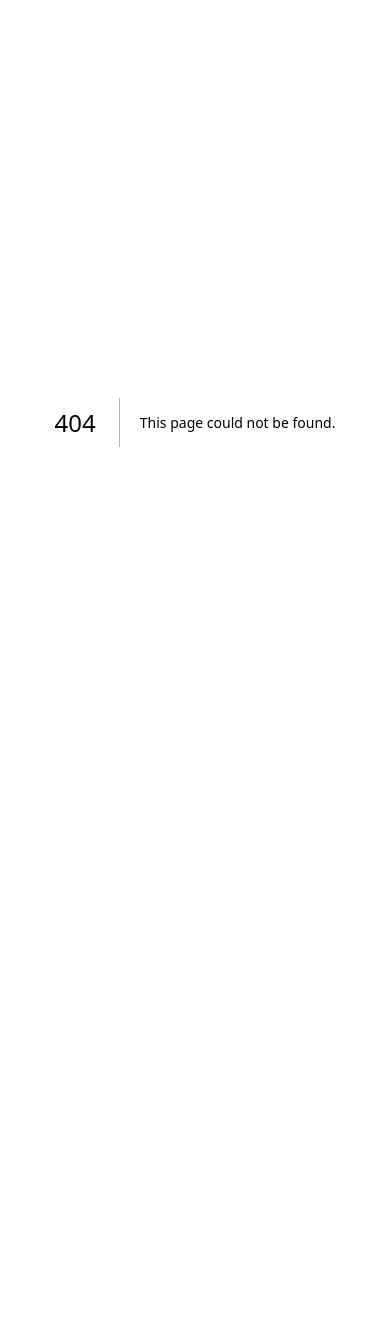
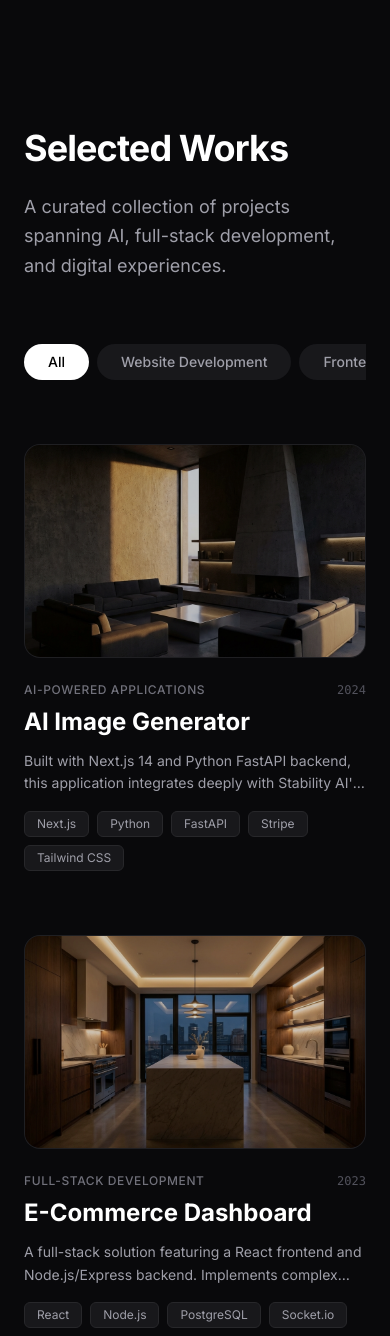
Before and after one commit to dilshandevxx/portfolio-upwork-my-work, a Next.js app: page /projects in a window 390 px wide. Before the commit this address had no page. Shown: the top 1336 px of the page. Before the commit the page ends 844 px from the top, so only its background shows below. Built offline with nearby package versions, Linux system fonts and the light colour scheme.

Commit message:
change mobile nav bar

```diff
--- /dev/null
+++ b/app/projects/page.tsx
@@ -0,0 +1,115 @@
+"use client";
+
+import { useState } from "react";
+import { motion, AnimatePresence } from "framer-motion";
+import { projects, categories, ProjectCategory } from "@/lib/projects";
+import Image from "next/image";
+import { ArrowUpRight, Github } from "lucide-react";
+
+export default function ProjectsPage() {
+  const [activeCategory, setActiveCategory] = useState<ProjectCategory>("All");
+
+  const filteredProjects = projects.filter(
+    (project) => activeCategory === "All" || project.category === activeCategory
+  );
+
+  return (
+    <div className="min-h-screen bg-zinc-950 px-6 pt-32 pb-24">
+      <div className="max-w-7xl mx-auto">
+        {/* Header */}
+        <div className="mb-16">
+          <h1 className="text-4xl md:text-7xl font-bold text-white mb-6 tracking-tight">
+            Selected Works
+          </h1>
+          <p className="text-zinc-400 text-lg md:text-xl max-w-2xl leading-relaxed">
+            A curated collection of projects spanning AI, full-stack development, and digital experiences.
+          </p>
+        </div>
+
+        {/* Filter Bar */}
+        <div className="mb-12 overflow-x-auto pb-4 scrollbar-hide">
+          <div className="flex items-center gap-2">
+            {categories.map((category) => (
+              <button
+                key={category}
+                onClick={() => setActiveCategory(category)}
+                className={`px-6 py-2 rounded-full text-sm font-medium whitespace-nowrap transition-all duration-300 ${
+                  activeCategory === category
+                    ? "bg-white text-black"
+                    : "bg-zinc-900 text-zinc-400 hover:text-white hover:bg-zinc-800"
+                }`}
+              >
+                {category}
+              </button>
+            ))}
+          </div>
+        </div>
+
+        {/* Grid */}
+        <motion.div
+            layout
+            className="grid grid-cols-1 md:grid-cols-2 lg:grid-cols-2 gap-8 gap-y-16"
+        >
+          <AnimatePresence mode="popLayout">
+            {filteredProjects.map((project) => (
+              <motion.div
+                layout
+                initial={{ opacity: 0, scale: 0.9 }}
+                animate={{ opacity: 1, scale: 1 }}
+                exit={{ opacity: 0, scale: 0.9 }}
+                transition={{ duration: 0.3 }}
+                key={project.id}
+                className="group cursor-pointer"
+              >
+                {/* Image Container */}
+                <div className="relative aspect-[16/10] bg-zinc-900 rounded-2xl overflow-hidden mb-6 border border-zinc-800/50">
+                    <div className="absolute inset-0 bg-black/20 group-hover:bg-transparent transition-colors duration-500 z-10" />
+                    <Image
+                        src={project.image}
+                        alt={project.title}
+                        fill
+                        className="object-cover transition-transform duration-700 group-hover:scale-105"
+                    />
+
+                    {/* Floating Links */}
+                    <div className="absolute top-4 right-4 flex items-center gap-2 opacity-0 group-hover:opacity-100 transition-opacity duration-300 z-20">
+                        <button className="p-3 bg-white text-black rounded-full hover:scale-110 transition-transform">
+                            <ArrowUpRight size={20} />
+                        </button>
+                    </div>
+                </div>
+
+                {/* Content */}
+                <div>
+                    <div className="flex items-center justify-between mb-2">
+                        <span className="text-zinc-500 text-xs font-medium uppercase tracking-wider">
+                            {project.category}
+                        </span>
+                        <span className="text-zinc-600 text-xs font-mono">
+                            {project.year}
+                        </span>
+                    </div>
+                    <h3 className="text-2xl font-bold text-white mb-3 group-hover:text-indigo-400 transition-colors">
+                        {project.title}
+                    </h3>
+                    <p className="text-zinc-400 text-sm leading-relaxed mb-4 line-clamp-2">
+                        {project.longDescription || project.description}
+                    </p>
+
+                    {/* Tags */}
+                    <div className="flex flex-wrap gap-2">
+                        {project.tags.map(tag => (
+                            <span key={tag} className="px-3 py-1 bg-zinc-900 text-zinc-400 text-xs rounded-md border border-zinc-800">
+                                {tag}
+                            </span>
+                        ))}
+                    </div>
+                </div>
+              </motion.div>
+            ))}
+          </AnimatePresence>
+        </motion.div>
+      </div>
+    </div>
+  );
+}
--- a/components/Header.tsx
+++ b/components/Header.tsx
@@ -4,15 +4,16 @@ import { useState, useEffect } from "react";
 import Link from "next/link";
 import {
   Menu, X,
-  Home, User, Briefcase, Mail,
+  Home, User, Briefcase, Mail, Sparkles,
   Github, Twitter, Linkedin
 } from "lucide-react";
 import { motion, AnimatePresence, Variants } from "framer-motion";
 
 const navLinks = [
   { name: "Home", href: "/", icon: Home },
+  { name: "Works", href: "/projects", icon: Briefcase },
   { name: "About", href: "#about", icon: User },
-  { name: "Services", href: "#services", icon: Briefcase },
+  { name: "Services", href: "#services", icon: Sparkles },
   { name: "Contact", href: "#contact", icon: Mail },
 ];
 
--- /dev/null
+++ b/lib/projects.ts
@@ -0,0 +1,86 @@
+export type ProjectCategory = "Website Development" | "Frontend Development" | "Backend Development" | "Full-Stack Development" | "AI-Powered Applications" | "All";
+
+export interface Project {
+  id: string;
+  title: string;
+  category: ProjectCategory;
+  description: string;
+  longDescription?: string;
+  image: string;
+  tags: string[];
+  year: string;
+  link?: string;
+  github?: string;
+}
+
+export const projects: Project[] = [
+  {
+    id: "1",
+    title: "AI Image Generator",
+    category: "AI-Powered Applications",
+    description: "A powerful SaaS application that uses Stable Diffusion to generate high-quality images from text prompts.",
+    longDescription: "Built with Next.js 14 and Python FastAPI backend, this application integrates deeply with Stability AI's API. It features a credit system using Stripe, user authentication with Clerk, and a responsive gallery view.",
+    image: "/images/hero.png",
+    tags: ["Next.js", "Python", "FastAPI", "Stripe", "Tailwind CSS"],
+    year: "2024",
+    link: "#",
+    github: "#"
+  },
+  {
+    id: "2",
+    title: "E-Commerce Dashboard",
+    category: "Full-Stack Development",
+    description: "Comprehensive admin dashboard for managing products, orders, and analytics in real-time.",
+    longDescription: "A full-stack solution featuring a React frontend and Node.js/Express backend. Implements complex data visualization with Recharts, real-time socket updates for orders, and role-based access control.",
+    image: "/images/project1.png",
+    tags: ["React", "Node.js", "PostgreSQL", "Socket.io", "Recharts"],
+    year: "2023",
+    link: "#",
+    github: "#"
+  },
+  {
+    id: "3",
+    title: "Portfolio 2024",
+    category: "Website Development",
+    description: "My personal portfolio website featuring award-winning animations and a minimal dark aesthetic.",
+    longDescription: "Designed to showcase credibility and skill. Uses Framer Motion for complex animations, Lenis for smooth scrolling, and a custom design system built with Tailwind.",
+    image: "/images/hero.png",
+    tags: ["Next.js", "Framer Motion", "GSAP", "Tailwind"],
+    year: "2024",
+    link: "#",
+    github: "#"
+  },
+  {
+    id: "4",
+    title: "Fintech Mobile App",
+    category: "Frontend Development",
+    description: "A pixel-perfect implementation of a modern banking interface with smooth micro-interactions.",
+    longDescription: "Focusing heavily on UI/UX, this project implements complex gestures and transitions using React Native and Reanimated. It features dark mode support and biometric authentication flows.",
+    image: "/images/project2.png",
+    tags: ["React Native", "TypeScript", "Reanimated", "Figma"],
+    year: "2023",
+    link: "#",
+    github: "#"
+  },
+  {
+    id: "5",
+    title: "API Gateway Service",
+    category: "Backend Development",
+    description: "High-performance API gateway handling rate limiting, caching, and request routing.",
+    longDescription: "Built with Go for maximum concurrency. Handles up to 10k requests per second with Redis caching layer and JWT validation middleware.",
+    image: "/images/project3.png",
+    tags: ["Go", "Redis", "Docker", "Kubernetes", "AWS"],
+    year: "2024",
+    link: "#",
+    github: "#"
+  }
+];
+
+export const categories: ProjectCategory[] = [
+  "All",
+  "Website Development",
+  "Frontend Development",
+  "Backend Development",
+  "Full-Stack Development",
+  "AI-Powered Applications"
+];
```
